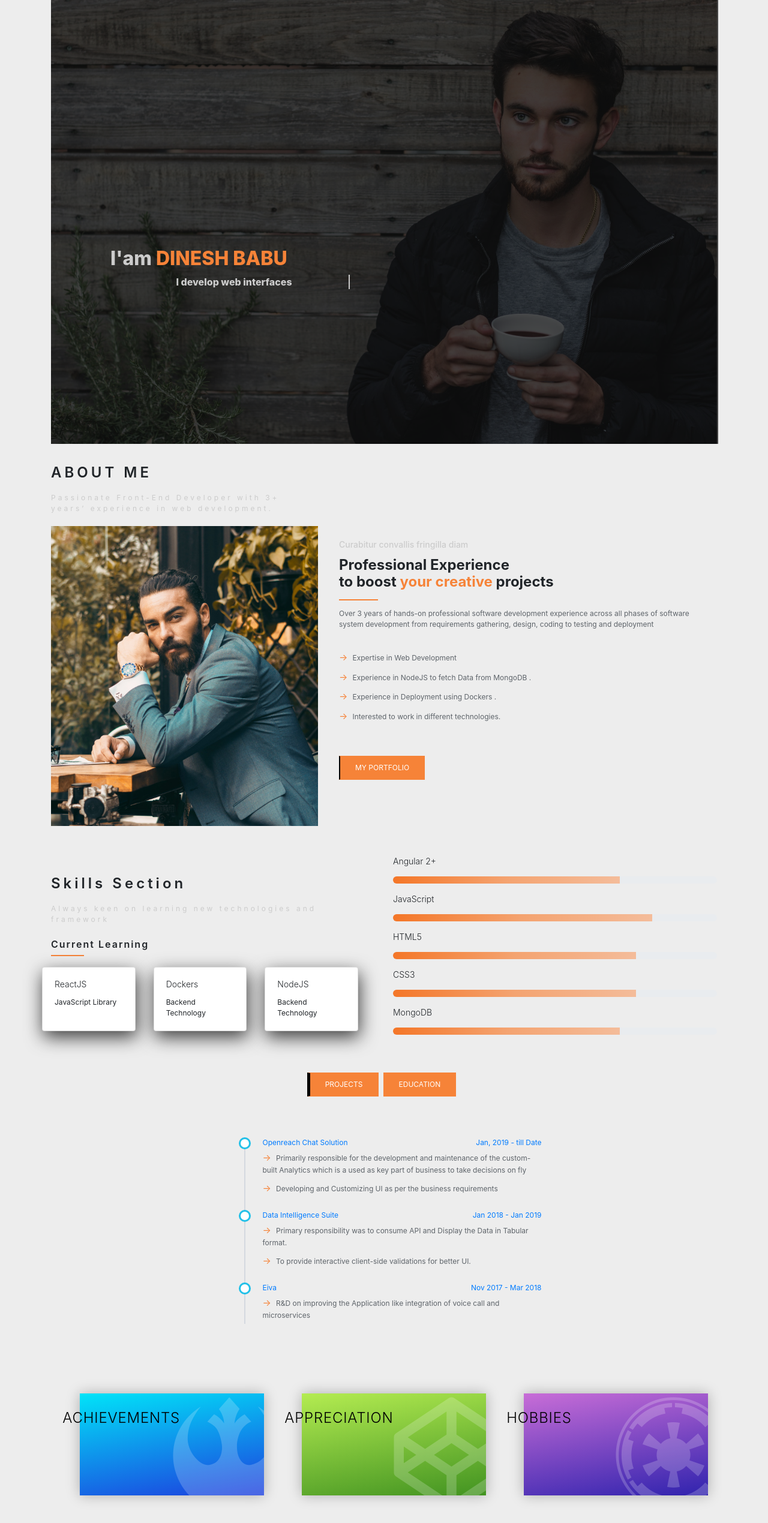
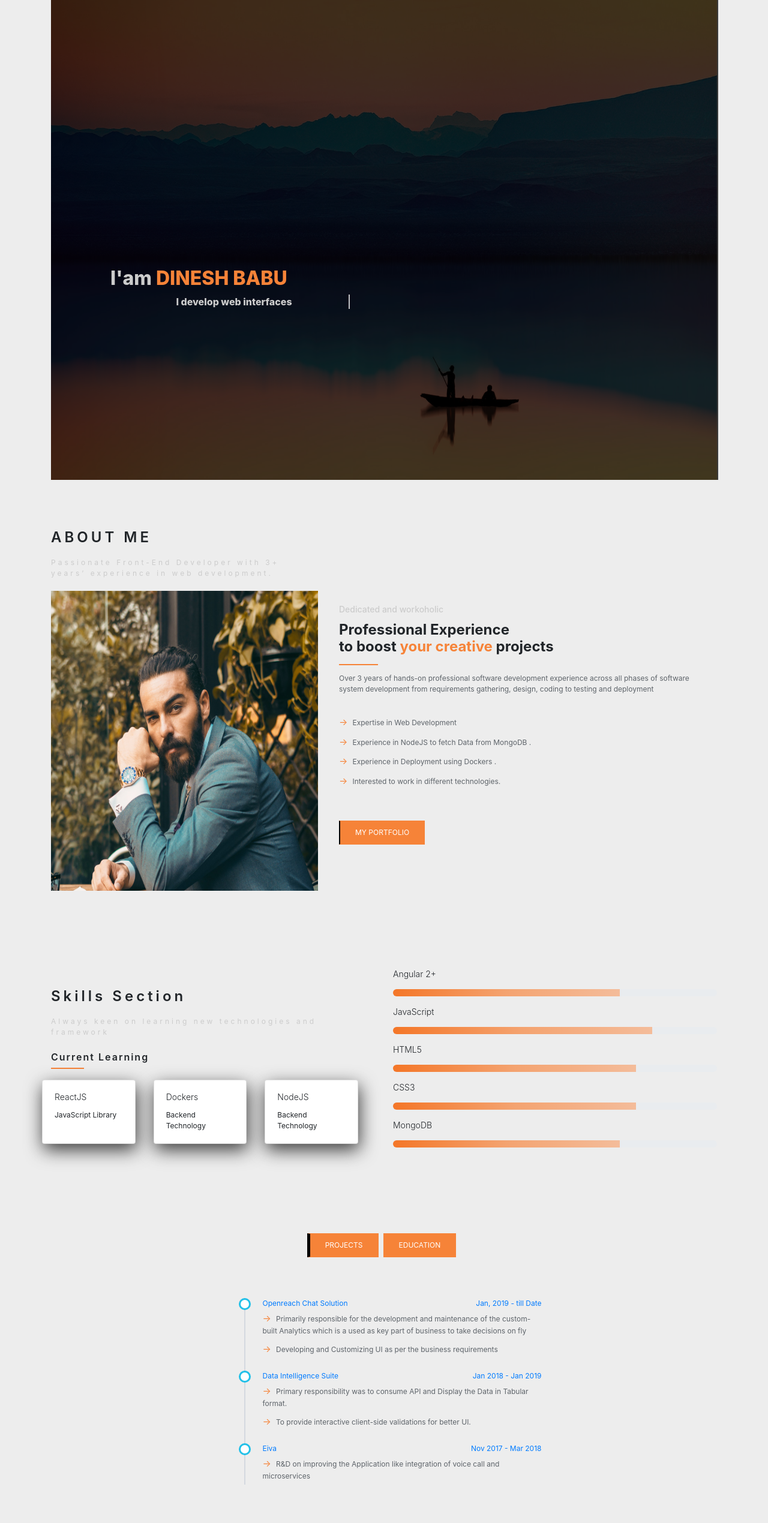
Before and after one commit to dineshbabu3395/portfolio, an Angular app: page /projects in a window 1280 px wide. Shown: the top 2539 px of the page at 60% size. Built offline with nearby package versions, Linux system fonts and the light colour scheme.

Commit message:
change in home image

```diff
--- a/src/app/cards/cards.component.scss
+++ b/src/app/cards/cards.component.scss
@@ -25,12 +25,6 @@ $gr-3:linear-gradient(170deg, #C86DD7 0%, #3023AE 100%);
       h1, p{
         color:rgba(255,255,255,1);
         opacity:1;
-      }
-    }
-    a{
-      color:rgba(255,255,255,1);
-      &:after{
-      width: 10%;
       }
     }
   }
@@ -61,25 +55,7 @@ $gr-3:linear-gradient(170deg, #C86DD7 0%, #3023AE 100%);
       color:rgba(255,255,255,1);
     }
   }
-  a{
-    z-index:3;
-    font-size: .7rem;
-    color:rgba(0,0,0,1);
-    margin-left:1rem;
-    position:relative;
-    bottom: -.5rem;
-    text-transform: uppercase;
-    &:after {
-      content:"";
-      display: inline-block;
-      height: 0.5em;
-      width: 0;
-      margin-right: -100%;
-      margin-left: 10px;
-      border-top: 1px solid rgba(255,255,255,1);
-      transition: .5s;
-    }
-  }
+
   .ico-card{
     position:absolute;
     top: 0;
--- a/src/app/home/home.component.html
+++ b/src/app/home/home.component.html
@@ -2,7 +2,7 @@
     <div class="row">
         <div class="col-md-12">
             <div class="landing-home">
-                <img src="assets/images/home.jpg" alt="" class="img-fluid">
+                <img src="assets/images/landscape.jpg" alt="" class="img-fluid">
             </div>
             <div class="landing-home__text">
                 I'am <span style="color: #f68338;">DINESH BABU</span>
@@ -10,7 +10,7 @@
             </div>
         </div>
     </div>
-    <section class="about marg-bot">
+    <section class="about marg-bot marg-top">
         <div class="row">
             <div class="col-md-5">
                 <div class="about-heading">
@@ -29,7 +29,7 @@
             </div>
             <div class="col-md-7" style="padding: 20px;">
                 <div class="about-pic-text">
-                    Curabitur convallis fringilla diam
+                    Dedicated and workoholic
                 </div>
                 <div class="about-pic-heading">
                      Professional Experience
@@ -58,7 +58,7 @@
             </div>
         </div>
     </section>
-    <section class="skills marg-bot">
+    <section class="skills">
         <div class="row">
             <div class="col-md-6">
                 <div class="skill">
@@ -109,14 +109,14 @@
             </div>
         </div>
     </section>
-    <section class="education marg-bot">
+    <section class="education marg-bot marg-top">
         <div class="button-container d-flex justify-content-center">
             <button class="btn custom-btn mr-2" routerLink="projects" routerLinkActive="active">Projects</button>
             <button class="btn custom-btn mr-2" routerLink="education" routerLinkActive="active">Education</button>
         </div>
         <router-outlet></router-outlet>
     </section>
-    <section class="appreciation marg-bot">
+    <section class="appreciation marg-bot marg-top">
         <app-cards></app-cards>
     </section>
     <footer>
--- a/src/app/home/home.component.scss
+++ b/src/app/home/home.component.scss
@@ -2,6 +2,10 @@
     overflow: hidden;
 }
 
+img{
+    height: 100vh;
+    width: 100vw;
+}
 .landing-home::after{
     content: "";
     position: absolute;
@@ -9,7 +13,7 @@
     top: 0;
     width: 97.5%;
     height: 100%;
-    background-color: rgba(0, 0, 0, 0.7);
+    background-color: rgba(0, 0, 0, 0.75);
 }
 .landing-home__text{
     position: absolute;
@@ -173,7 +177,7 @@ ul {
  }
 
  .marg-bot {
-     margin-bottom: 3rem;
+     margin-bottom: 5rem;
  }
 
  .custom-btn{
@@ -225,3 +229,10 @@ footer{
 .fa {
     color: #f68338;
 }
+.marg-top {
+    margin-top: 3rem;
+}
+
+.skills {
+    margin: 8rem 0;
+}
```
Also changed, not shown: src/assets/images/home.jpg (deleted), src/assets/images/landscape.jpg (added).
